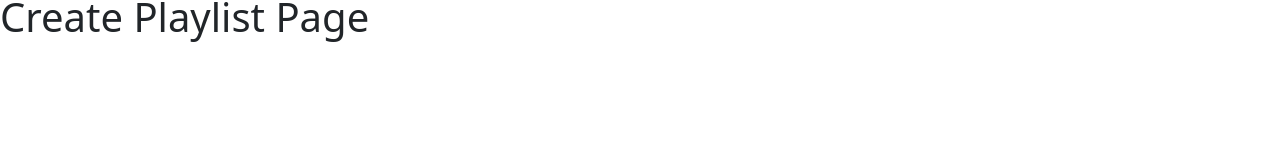
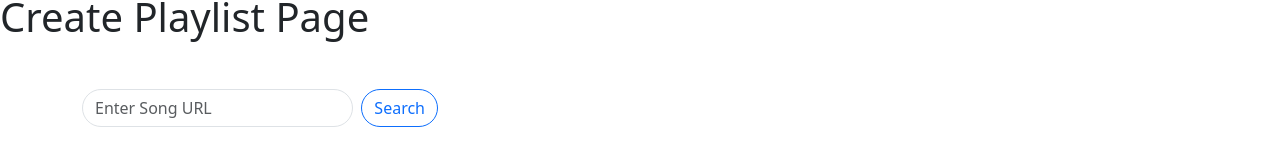
Before and after one commit to ryanhu021/soundsync, a React (Create React App) app in the folder packages/frontend/: page /playlist in a window 1280 px wide. Shown: the part 323-488 px from the top of the page. Built offline with nearby package versions, Linux system fonts and the light colour scheme.

Commit message:
add: searchbar component (no functionality)

```diff
--- /dev/null
+++ b/packages/frontend/src/components/searchbar.tsx
@@ -0,0 +1,40 @@
+import React from "react";
+import { Button, Col, Container, Form, Row } from "react-bootstrap";
+import { useForm, SubmitHandler } from "react-hook-form";
+
+type Inputs = {
+  url: string;
+};
+
+function SearchBar() {
+  const { register, handleSubmit } = useForm<Inputs>();
+  const onSubmit: SubmitHandler<Inputs> = (data) => {
+    console.log(data);
+  };
+  return (
+    <Container className="mt-5">
+      <Row>
+        <Col sm={4}>
+          <Form className="d-flex" onSubmit={handleSubmit(onSubmit)}>
+            <Form.Control
+              type="search"
+              placeholder="Enter Song URL"
+              className="me-2 rounded-pill"
+              aria-label="Search"
+              {...register("url")}
+            />
+            <Button
+              className="rounded-pill"
+              variant="outline-primary"
+              type="submit"
+            >
+              Search
+            </Button>
+          </Form>
+        </Col>
+      </Row>
+    </Container>
+  );
+}
+
+export default SearchBar;
--- a/packages/frontend/src/views/playlist.tsx
+++ b/packages/frontend/src/views/playlist.tsx
@@ -1,10 +1,11 @@
 import React from "react";
-// import { Link } from "react-router-dom";
+import SearchBar from "../components/searchbar";
 
 export default function Playlist() {
   return (
     <>
       <h1>Create Playlist Page</h1>
+      <SearchBar />
     </>
   );
 }
```
Also changed, not shown: packages/frontend/src/components/navigationbar.tsx (deleted, +0 -32 lines), 1 other file (tests, documents, lock files or other folders).
